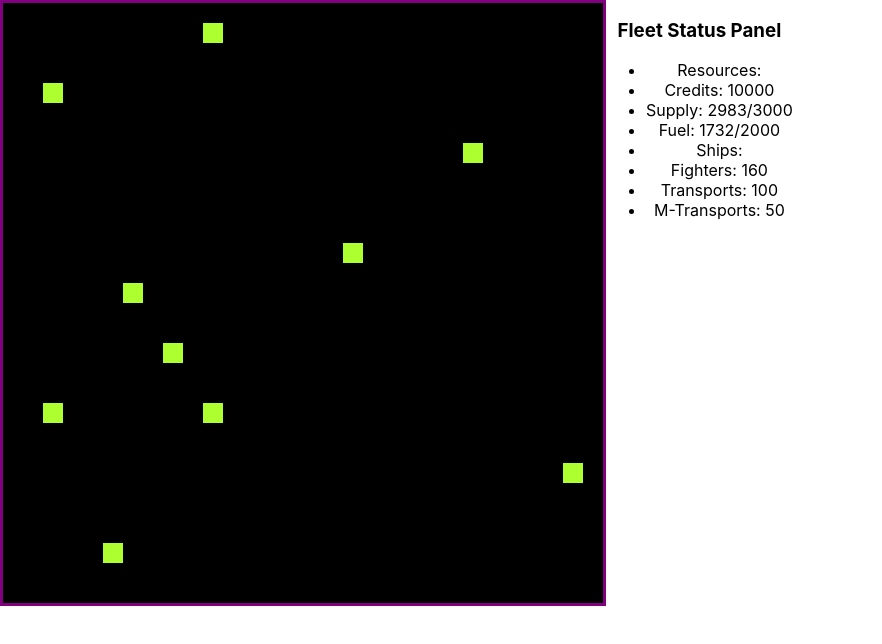
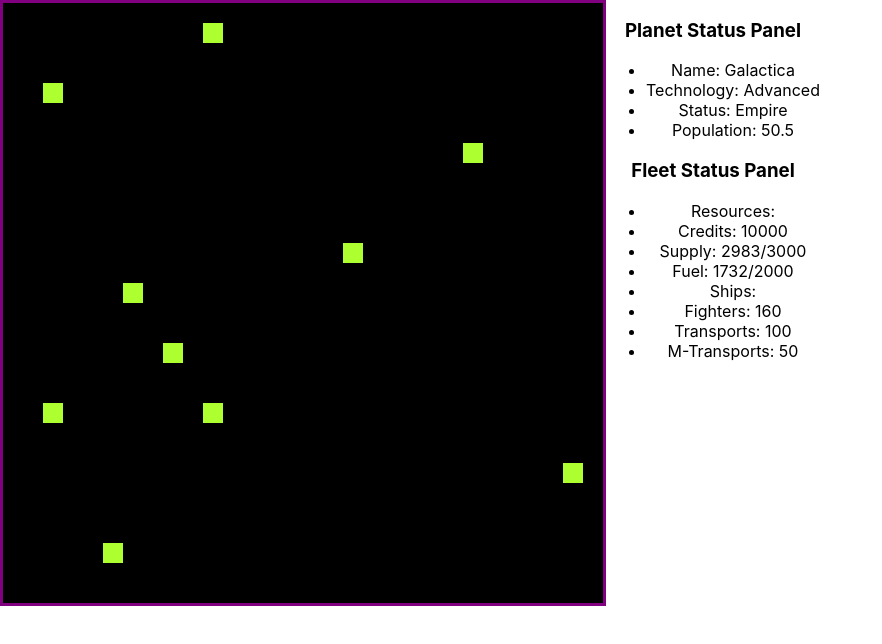
Before and after one commit to brisberg/galactic-empire, a React (Create React App) app in the folder src/viewer/: page / in a window 1280 px wide. Shown: the top 644 px of the page, without its empty margins (0-882 px from the left). Built offline with nearby package versions, Linux system fonts and the light colour scheme.

Commit message:
Adds a simple Planet Status Panel

```diff
--- a/src/viewer/src/App.tsx
+++ b/src/viewer/src/App.tsx
@@ -2,6 +2,7 @@ import React from 'react';
 import './App.css';
 import FleetStatus, { Fleet } from './fleet-status/FleetStatus';
 import MapGrid from './map-grid/MapGrid';
+import PlanetStatus, { Planet } from './planet-status/PlanetStatus';
 
 /** Main App Component */
 export default function App() {
@@ -9,6 +10,14 @@ export default function App() {
     credits: 10000, supply: 2983, supplyMax: 3000, fuel: 1732, fuelMax: 2000,
     fighters: 160, transports: 100, mTransports: 50,
   }
+
+  const planet: Planet = {
+    name: 'Galactica',
+    techlevel: 'Advanced',
+    status: 'Empire',
+    population: 50.5,
+    position: { x: 15, y: 15 },
+  };
 
   const planets = [
     { x: 3, y: 5 }, { x: 11, y: 2 }, { x: 24, y: 8 }, { x: 29, y: 24 }, { x: 7, y: 15 },
@@ -18,7 +27,10 @@ export default function App() {
   return (
     <div className="App">
       <MapGrid planets={planets} />
-      <FleetStatus fleet={fleet} />
+      <div>
+        <PlanetStatus planet={planet} />
+        <FleetStatus fleet={fleet} />
+      </div>
     </div>
   );
 }
--- /dev/null
+++ b/src/viewer/src/planet-status/PlanetStatus.tsx
@@ -0,0 +1,22 @@
+/** Temporary fleet structure. */
+export interface Planet {
+  name: string;
+  techlevel: string;
+  status: string;
+  population: number;
+  position: { x: number, y: number };
+}
+
+export default function PlanetStatus({ planet }: { planet: Planet }): JSX.Element {
+  return (
+    <div className="planet-status-panel">
+      <h3>Planet Status Panel</h3>
+      <ul>
+        <li>Name: {planet.name}</li>
+        <li>Technology: {planet.techlevel}</li>
+        <li>Status: {planet.status}</li>
+        <li>Population: {planet.population}</li>
+      </ul>
+    </div>
+  );
+}
```
